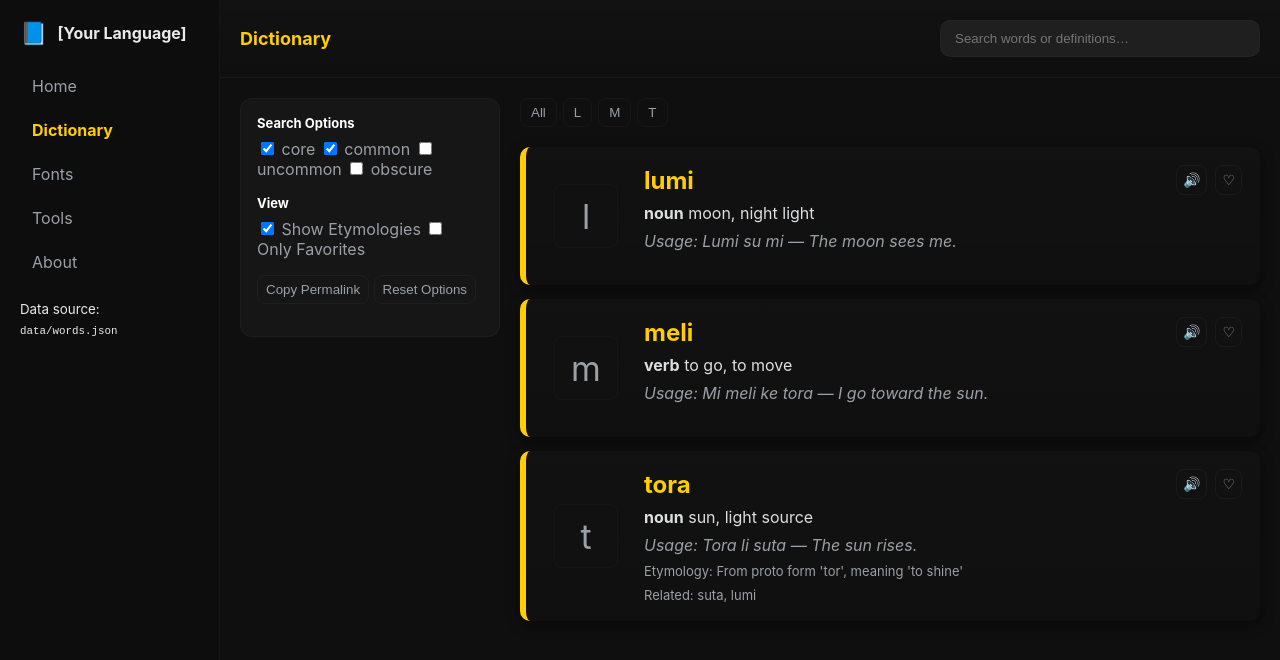
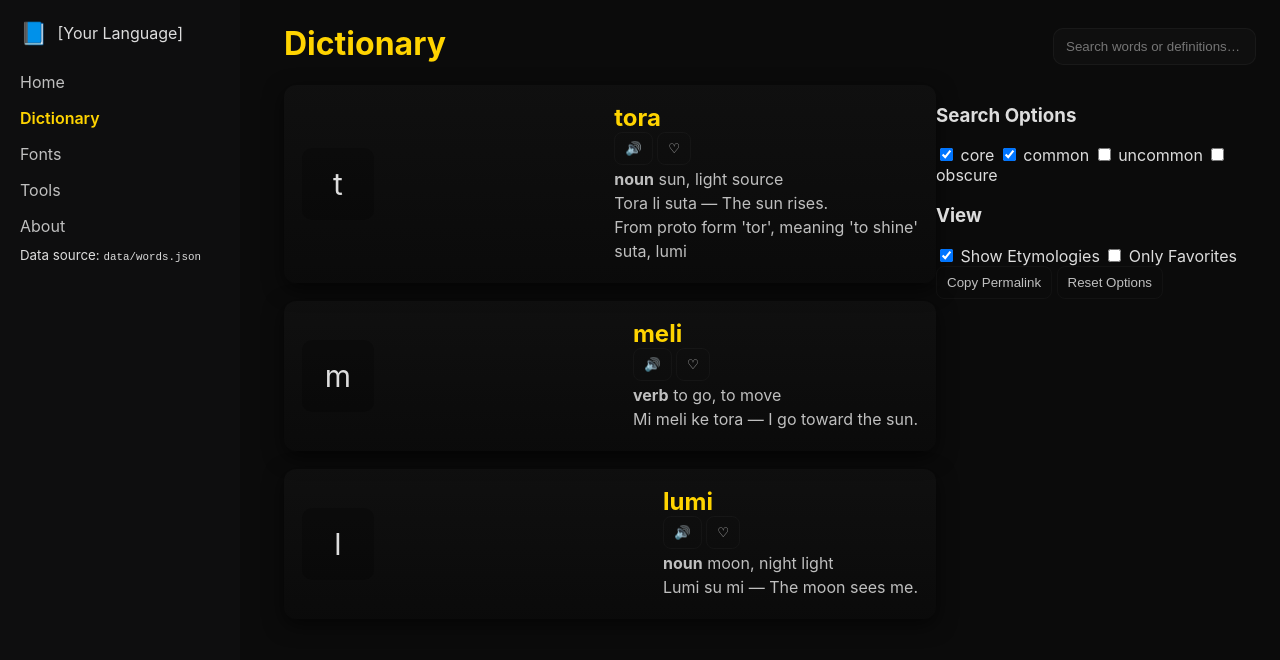
Before and after one commit to OrangishSkies/Language, a plain HTML site: page dictionary.html in a window 1280 px wide. Both pictures are taken after a click on the button "Reset Options". Drawn offline with Linux system fonts and the light colour scheme.

Commit message:
a lot of changes

```diff
--- a/script.js
+++ b/script.js
@@ -1,39 +1,53 @@
-/* script.js
- - Loads data/words.json
- - Renders cards with optional SVG icons from /icons/<icon>.svg
- - Filters: rarity checkboxes, showEty, onlyFavorites
- - Search and alphabet index
- - Favorites persisted in localStorage (by word)
-*/
+/* script.js - improved: DOM-ready init, robust data fetch, mobile-friendly tweaks */
 
-const DATA_URL = 'data/words.json';
-const ICON_FOLDER = 'icons/';
+const DATA_CANDIDATES = ['data/words.json', 'Data/words.json', './data/words.json', './Data/words.json'];
+
+async function fetchDataWithFallback() {
+  for (const path of DATA_CANDIDATES) {
+    try {
+      const res = await fetch(path + '?_=' + Date.now());
+      if (res.ok) {
+        return await res.json();
+      }
+    } catch(e){
+      // ignore and try next
+    }
+  }
+  throw new Error('Could not fetch any words.json (checked: ' + DATA_CANDIDATES.join(',') + ')');
+}
+
+function safeGet(id) { return document.getElementById(id) || null; }
+
+document.addEventListener('DOMContentLoaded', ()=>{
+  const wordContainer = safeGet('wordContainer');
+  const searchInput = safeGet('search');
+  const showEty = safeGet('showEty');
+  const onlyFav = safeGet('onlyFav');
+  const alphaIndex = safeGet('alphaIndex');
+  const copyPermalink = safeGet('copyPermalink');
+  const resetFilters = safeGet('resetFilters');
+  const template = safeGet('word-template');
+  const favKey = 'favWords';
+
+  // If this isn't the dictionary page, show a small data-source label if present and stop.
+  if (!template || !wordContainer) {
+    const ds = document.querySelector('[data-source]');
+    if (ds) {
+      ds.textContent = 'Data source: data/words.json';
+    }
+    return;
+  }
+
   let allWords = [];
   let visibleWords = [];
-let favorites = new Set(JSON.parse(localStorage.getItem('favWords') || '[]'));
+  let favorites = new Set(JSON.parse(localStorage.getItem(favKey) || '[]'));
 
-/* elements */
-const wordContainer = document.getElementById('wordContainer');
-const searchInput = document.getElementById('search');
-const rarityChecks = Array.from(document.querySelectorAll('.rarity'));
-const showEty = document.getElementById('showEty');
-const onlyFav = document.getElementById('onlyFav');
-const alphaIndex = document.getElementById('alphaIndex');
-const copyPermalink = document.getElementById('copyPermalink');
-const resetFilters = document.getElementById('resetFilters');
+  function saveFavs(){ localStorage.setItem(favKey, JSON.stringify([...favorites])); }
 
-/* template */
-const template = document.getElementById('word-template');
-
-/* load JSON */
   async function loadData(){
-  try{
-    const res = await fetch(DATA_URL + '?_=' + Date.now());
-    if(!res.ok) throw new Error('Data not found');
-    allWords = await res.json();
-    // normalize rarity default
-    allWords.forEach(w => { if(!w.rarity) w.rarity = 'core'; if(!w.word) w.word = ''; });
-    buildAlphaIndex();
+    try {
+      allWords = await fetchDataWithFallback();
+      if (!Array.isArray(allWords)) allWords = [];
       applyFilters();
     } catch(e){
       wordContainer.innerHTML = `<p style="text-align:center;color:#f66">Could not load dictionary data: ${e.message}</p>`;
@@ -41,165 +55,111 @@ async function loadData(){
     }
   }
 
-/* render utilities */
-function sanitizeText(s){
-  return s == null ? '' : s;
-}
+  function sanitizeText(s){ return s == null ? '' : s; }
 
   async function renderWord(w){
     const clone = template.content.cloneNode(true);
     const root = clone.querySelector('.word-card');
     const iconEl = clone.querySelector('[data-icon]');
     const wordEl = clone.querySelector('[data-word]');
+    const defEl = clone.querySelector('[data-definition]');
     const posEl = clone.querySelector('[data-pos]');
-  const defEl = clone.querySelector('[data-definition]');
     const usageEl = clone.querySelector('[data-usage]');
     const etyEl = clone.querySelector('[data-etymology]');
     const relatedEl = clone.querySelector('[data-related]');
     const favBtn = clone.querySelector('.fav');
-  const audioBtn = clone.querySelector('.audio');
 
-  wordEl.textContent = sanitizeText(w.word);
-  posEl.textContent = sanitizeText(w.pos || '');
-  defEl.textContent = sanitizeText(w.definition || '');
-  usageEl.textContent = w.usage ? `Usage: ${w.usage}` : '';
-  etyEl.textContent = w.etymology ? `Etymology: ${w.etymology}` : '';
-  relatedEl.textContent = w.related ? `Related: ${w.related.join(', ')}` : '';
+    if(wordEl) wordEl.textContent = sanitizeText(w.word);
+    if(defEl) defEl.textContent = sanitizeText(w.definition || w.meaning || '');
+    if(posEl) posEl.textContent = sanitizeText(w.pos || '');
+    if(usageEl) usageEl.textContent = sanitizeText(w.usage || '');
+    if(etyEl) {
+      if (w.etymology) { etyEl.textContent = w.etymology; etyEl.style.display='block'; }
+      else { etyEl.style.display='none'; }
+    }
+    if(relatedEl) {
+      if(Array.isArray(w.related) && w.related.length) {
+        relatedEl.innerHTML = w.related.map(r=>`<a href="#" class="related-link" data-rel="${r}">${r}</a>`).join(', ');
+      } else relatedEl.style.display='none';
+    }
 
-  // show/hide etymology immediately based on toggle
-  if(!showEty.checked) etyEl.style.display = 'none';
-
-  // favorite button state
-  if(favorites.has(w.word)) favBtn.classList.add('active');
-  favBtn.addEventListener('click', () => {
-    if(favorites.has(w.word)) { favorites.delete(w.word); favBtn.classList.remove('active'); }
-    else { favorites.add(w.word); favBtn.classList.add('active'); }
-    localStorage.setItem('favWords', JSON.stringify(Array.from(favorites)));
-    // if onlyFav filter enabled, reapply filter
-    if(onlyFav.checked) applyFilters();
-  });
-
-  // audio placeholder (you can integrate TTS or audio files)
-  audioBtn.addEventListener('click', () => {
-    // simple speak using Web Speech API if available
-    if('speechSynthesis' in window){
-      const ut = new SpeechSynthesisUtterance(w.word);
-      speechSynthesis.speak(ut);
-    } else alert('Audio not supported in this browser.');
-  });
-
-  // icon handling:
-  if(w.icon){
-    // two forms supported:
-    // 1) icon: "file.svg" — loads icons/file.svg from icons folder
-    // 2) icon: "svg:<svg...>" — inline raw SVG string (not recommended for git but supported)
-    // 3) icon: "char:α" — display a character glyph
-    if(w.icon.startsWith('svg:')){
+    // icon handling: 'svg:<svg...>', 'char:α', or filename under icons/
+    if(iconEl) {
+      iconEl.innerHTML = '';
+      if (w.icon) {
+        if (typeof w.icon === 'string' && w.icon.startsWith('svg:')) {
           iconEl.innerHTML = w.icon.slice(4);
-    } else if(w.icon.startsWith('char:')){
-      const ch = w.icon.slice(5);
-      iconEl.innerHTML = `<div class="glyph">${ch}</div>`;
+        } else if (typeof w.icon === 'string' && w.icon.startsWith('char:')) {
+          iconEl.innerHTML = `<div class="glyph">${w.icon.slice(5)}</div>`;
+        } else if (typeof w.icon === 'string') {
+          const p = 'icons/' + w.icon;
+          fetch(p).then(r=> r.ok ? r.text() : '').then(t=>{
+            if(t) iconEl.innerHTML = t;
+            else iconEl.textContent = (w.word && w.word[0]) || '?';
+          }).catch(()=> iconEl.textContent = (w.word && w.word[0]) || '?');
         } else {
-      // try fetch the svg file
-      const path = ICON_FOLDER + w.icon;
-      try {
-        const resp = await fetch(path);
-        if(resp.ok){
-          const svgText = await resp.text();
-          iconEl.innerHTML = svgText;
-        } else {
-          iconEl.textContent = '?';
-        }
-      } catch(e){
-        iconEl.textContent = '?';
-      }
+          iconEl.textContent = (w.word && w.word[0]) || '?';
         }
       } else {
-    iconEl.textContent = w.word[0] || '?';
-  }
-
-  wordContainer.appendChild(clone);
-}
-
-/* render list */
-async function renderList(words){
-  wordContainer.innerHTML = '';
-  if(words.length === 0){
-    wordContainer.innerHTML = `<p style="text-align:center;color:var(--muted)">No words found.</p>`;
-    return;
-  }
-  // render in sequence (preserves order)
-  for(const w of words){
-    await renderWord(w);
+        iconEl.textContent = (w.word && w.word[0]) || '?';
       }
     }
 
-/* filters */
-function getRarityFilter(){
-  return rarityChecks.filter(c=>c.checked).map(c=>c.value);
-}
-
-function applyFilters(){
-  const q = (searchInput.value || '').trim().toLowerCase();
-  const allowedRarity = getRarityFilter();
-  visibleWords = allWords.filter(w=>{
-    if(onlyFav.checked && !favorites.has(w.word)) return false;
-    if(!allowedRarity.includes(w.rarity || 'core')) return false;
-    if(!q) return true;
-    const inWord = (w.word || '').toLowerCase().includes(q);
-    const inDef = (w.definition || '').toLowerCase().includes(q);
-    const inUsage = (w.usage || '').toLowerCase().includes(q);
-    return inWord || inDef || inUsage;
-  });
-  // alphabetical sorting by word
-  visibleWords.sort((a,b)=> (a.word||'').localeCompare(b.word||''));
-  renderList(visibleWords);
-}
-
-/* alpha index */
-function buildAlphaIndex(){
-  const letters = new Set();
-  allWords.forEach(w => {
-    const ch = (w.word || '').slice(0,1).toUpperCase();
-    if(ch) letters.add(ch);
-  });
-  const arr = Array.from(letters).sort();
-  alphaIndex.innerHTML = '';
-  const allBtn = document.createElement('button'); allBtn.textContent='All'; alphaIndex.appendChild(allBtn);
-  allBtn.addEventListener('click', ()=> { Array.from(alphaIndex.children).forEach(b=>b.classList.remove('active')); allBtn.classList.add('active'); searchInput.value = ''; applyFilters(); });
-
-  arr.forEach(l=>{
-    const b = document.createElement('button');
-    b.textContent = l;
-    b.addEventListener('click', ()=>{
-      Array.from(alphaIndex.children).forEach(x=>x.classList.remove('active'));
-      b.classList.add('active');
-      searchInput.value = l;
-      applyFilters();
-    });
-    alphaIndex.appendChild(b);
+    if(favBtn) {
+      favBtn.textContent = favorites.has(w.word) ? '♥' : '♡';
+      favBtn.addEventListener('click', ()=>{
+        if(favorites.has(w.word)) favorites.delete(w.word); else favorites.add(w.word);
+        saveFavs();
+        favBtn.textContent = favorites.has(w.word) ? '♥' : '♡';
       });
     }
 
-/* events */
-searchInput.addEventListener('input', () => applyFilters());
-rarityChecks.forEach(c=> c.addEventListener('change', applyFilters));
-showEty.addEventListener('change', ()=> {
-  // toggle all etymology nodes
-  document.querySelectorAll('[data-etymology]').forEach(el => el.style.display = showEty.checked ? '' : 'none');
+    return clone;
+  }
+
+  function clearList(){ wordContainer.innerHTML = ''; }
+
+  async function applyFilters(){
+    clearList();
+    let q = searchInput ? (searchInput.value||'').toLowerCase() : '';
+    const rarityChecks = Array.from(document.querySelectorAll('.rarity:checked')).map(n=>n.value);
+    const showOnlyFav = onlyFav && onlyFav.checked;
+    visibleWords = allWords.filter(w => {
+      if (showOnlyFav && !favorites.has(w.word)) return false;
+      if (rarityChecks.length && w.tags && Array.isArray(w.tags)) {
+        if (!w.tags.some(t=> rarityChecks.includes(t))) return false;
+      }
+      if (q) {
+        const hay = ((w.word||'') + ' ' + (w.definition||w.meaning||'') + ' ' + (w.usage||'') ).toLowerCase();
+        if (!hay.includes(q)) return false;
+      }
+      return true;
     });
-onlyFav.addEventListener('change', applyFilters);
-copyPermalink.addEventListener('click', ()=>{
-  navigator.clipboard?.writeText(location.href).then(()=> alert('Permalink copied to clipboard'));
+    for (const w of visibleWords) {
+      const frag = await renderWord(w);
+      wordContainer.appendChild(frag);
+    }
+    document.querySelectorAll('.related-link').forEach(a=>{
+      a.addEventListener('click', (ev)=>{
+        ev.preventDefault();
+        const target = ev.currentTarget.getAttribute('data-rel');
+        const card = Array.from(document.querySelectorAll('[data-word]')).find(n=> n.textContent === target);
+        if (card) card.scrollIntoView({behavior:'smooth', block:'center'});
       });
-resetFilters.addEventListener('click', ()=>{
-  // reset checks
-  rarityChecks.forEach(c=> c.checked = ['core','common'].includes(c.value));
-  showEty.checked = true;
-  onlyFav.checked = false;
-  searchInput.value = '';
+    });
+  }
+
+  if (searchInput) searchInput.addEventListener('input', ()=> applyFilters());
+  if (showEty) showEty.addEventListener('change', ()=> applyFilters());
+  if (onlyFav) onlyFav.addEventListener('change', ()=> applyFilters());
+  if (copyPermalink) copyPermalink.addEventListener('click', ()=> navigator.clipboard?.writeText(location.href).then(()=> alert('Permalink copied')));
+  if (resetFilters) resetFilters.addEventListener('click', ()=> {
+    document.querySelectorAll('.rarity').forEach(c=> c.checked = ['core','common'].includes(c.value));
+    if (searchInput) searchInput.value = '';
+    if (showEty) showEty.checked = true;
+    if (onlyFav) onlyFav.checked = false;
     applyFilters();
   });
 
-/* init */
   loadData();
+}); // DOMContentLoaded end
--- a/style.css
+++ b/style.css
@@ -1,126 +1,63 @@
+/* style.css - responsive, mobile bottom-tab, touch-friendly UI */
+
+/* Base styling */
 :root{
-  --bg:#0f0f10;
-  --panel:#161617;
-  --muted:#9aa0a6;
-  --accent:#ffcd00;
-  --card:#151515;
-  --glass: rgba(255,255,255,0.02);
-  --max-width:1100px;
-  --radius:12px;
-  --sidebar-w:220px;
+  --bg: #0b0b0b;
+  --panel: #0e0e0f;
+  --muted: #bfbfbf;
+  --accent: #ffd400;
+  --card: rgba(255,255,255,0.02);
+}
+*{box-sizing:border-box}
+html,body{height:100%}
+body.app { font-family: Inter, system-ui, -apple-system, "Segoe UI", Roboto, "Helvetica Neue", Arial; margin:0; padding:0; background:var(--bg); color:#ddd; }
+
+/* Sidebar */
+.sidebar { width:240px; position:fixed; top:0; left:0; bottom:0; background:var(--panel); padding:20px; box-sizing:border-box; overflow:auto; }
+.brand { display:flex; align-items:center; gap:10px; margin-bottom:18px; }
+.brand .logo { font-size:22px; }
+.nav-link { display:block; padding:8px 0; color:var(--muted); text-decoration:none; }
+.nav-link.active, .nav-link:hover { color:var(--accent); font-weight:600; }
+
+/* Main content */
+.main { margin-left:260px; padding:24px; min-height:100vh; box-sizing:border-box; }
+.topbar { display:flex; align-items:center; justify-content:space-between; gap:12px; margin-bottom:16px; }
+.search { max-width:480px; padding:10px 12px; border-radius:10px; border:1px solid rgba(255,255,255,0.04); background:rgba(255,255,255,0.02); color:inherit; }
+
+/* Panels & right-panel */
+.right-panel { width:320px; position:relative; float:right; }
+
+/* Cards */
+.word-list { display:flex; flex-direction:column; gap:18px; }
+.word-card { background: linear-gradient(180deg, var(--card), rgba(0,0,0,0.05)); padding:18px; border-radius:12px; display:flex; align-items:center; justify-content:space-between; box-shadow: 0 6px 20px rgba(0,0,0,0.6); }
+.word-card .meta { flex:1; padding-left:18px; }
+.word-card [data-icon] { width:72px; height:72px; min-width:72px; min-height:72px; display:flex; align-items:center; justify-content:center; border-radius:10px; background:rgba(0,0,0,0.25); color:#ddd; font-size:30px; }
+.word-card h2 { margin:0; color:var(--accent); font-size:24px; }
+.word-card p { margin:4px 0; color:var(--muted); }
+
+/* Buttons */
+.btn, .fav { padding:8px 10px; border-radius:8px; cursor:pointer; user-select:none; -webkit-tap-highlight-color: transparent; background:transparent; border:1px solid rgba(255,255,255,0.03); color:var(--muted); }
+
+/* Bottom tabs (mobile) */
+.bottom-tabs { display:none; }
+
+/* Small screens: collapse sidebar to topbar, show bottom tabs */
+@media (max-width:900px) {
+  .sidebar { position:fixed; left:0; top:0; bottom:auto; width:100%; height:56px; display:flex; align-items:center; padding:8px 12px; z-index:50; }
+  .sidebar nav{ display:none; } /* hide full nav on small screens */
+  .main { margin-left:0; margin-top:56px; padding:12px; }
+  .word-card { flex-direction:row; gap:12px; padding:14px; }
+  .word-card [data-icon] { width:46px; height:46px; min-width:46px; min-height:46px; font-size:20px; }
+  .right-panel { display:none; }
+  .bottom-tabs { position:fixed; left:0; right:0; bottom:0; height:56px; background:linear-gradient(180deg,#0d0d0d,#090909); display:flex; align-items:center; justify-content:space-around; border-top:1px solid rgba(255,255,255,0.04); z-index:60; display:flex; }
+  .bottom-tabs a { color:#bdbdbd; text-decoration:none; font-size:13px; display:flex; flex-direction:column; align-items:center; gap:4px; }
+  .bottom-tabs a.active { color: var(--accent); }
+  body { padding-bottom:56px; }
+  .search { width:100%; font-size:15px; }
 }
 
-*{box-sizing:border-box}
-body.app{
-  font-family:Inter, system-ui, -apple-system, "Segoe UI", Roboto, "Helvetica Neue", Arial;
-  margin:0;
-  background:var(--bg);
-  color:#eaeaea;
-  display:flex;
-  min-height:100vh;
-}
-
-/* SIDEBAR */
-.sidebar{
-  width:var(--sidebar-w);
-  background:#0d0d0e;
-  padding:20px;
-  display:flex;
-  flex-direction:column;
-  gap:12px;
-  border-right:1px solid rgba(255,255,255,0.03);
-}
-.brand{display:flex;align-items:center;gap:10px;margin-bottom:8px}
-.brand .logo{font-size:22px}
-.brand .title{font-weight:700}
-.nav-link{
-  display:block;
-  padding:10px 12px;
-  color:var(--muted);
-  text-decoration:none;
-  border-radius:8px;
-  margin-bottom:4px;
-}
-.nav-link:hover{background:rgba(255,255,255,0.02); color:#fff}
-.nav-link.active{color:var(--accent); font-weight:700}
-
-/* MAIN */
-.main{flex:1;display:flex;flex-direction:column;min-height:100vh}
-.topbar{
-  display:flex;
-  justify-content:space-between;
-  align-items:center;
-  padding:20px;
-  border-bottom:1px solid rgba(255,255,255,0.03);
-  background:linear-gradient(180deg, rgba(255,255,255,0.01), transparent);
-}
-.topbar h1{margin:0;font-size:18px;color:var(--accent)}
-.search{padding:10px 14px;border-radius:10px;background:#1f1f1f;border:1px solid rgba(255,255,255,0.02); color:#fff; width:320px}
-
-/* CONTENT AREA */
-.content{display:flex;gap:20px;padding:20px;align-items:flex-start}
-.right-panel{
-  width:260px;
-  background:var(--panel);
-  border-radius:var(--radius);
-  padding:16px;
-  border:1px solid rgba(255,255,255,0.03);
-  color:var(--muted);
-}
-.panel-section{margin-bottom:16px}
-.panel-section h3{margin:0 0 8px 0;color:#fff;font-size:13px}
-
-/* DICTIONARY AREA */
-.dictionary-area{flex:1; display:flex; flex-direction:column; gap:12px;}
-.alpha-index{
-  display:flex;
-  gap:6px;
-  flex-wrap:wrap;
-  margin-bottom:8px;
-}
-.alpha-index button{
-  background:transparent;border:1px solid rgba(255,255,255,0.03);
-  color:var(--muted); padding:6px 10px; border-radius:8px; cursor:pointer;
-}
-.alpha-index button.active{background:var(--accent); color:#111; font-weight:700}
-
-/* WORD LIST */
-.word-list{display:flex;flex-direction:column; gap:14px; max-width:var(--max-width); margin:0 auto; width:100%}
-
-.word-card{
-  display:flex;
-  gap:16px;
-  background:linear-gradient(180deg, rgba(255,255,255,0.01), rgba(255,255,255,0.005));
-  padding:18px;
-  border-radius:10px;
-  border-left:6px solid var(--accent);
-  box-shadow: 0 4px 14px rgba(0,0,0,0.45);
-}
-
-.card-left{width:84px; display:flex; align-items:center; justify-content:center}
-.card-icon{
-  width:64px;height:64px;border-radius:8px;background:#111;border:1px solid rgba(255,255,255,0.02);
-  display:flex;align-items:center;justify-content:center;font-size:34px;color:var(--muted)
-}
-
-.card-body{flex:1; display:flex; flex-direction:column; gap:8px}
-.card-head{display:flex; justify-content:space-between; align-items:center; gap:12px}
-.card-head h2{margin:0;color:var(--accent)}
-.card-actions{display:flex; gap:8px}
-.btn{background:transparent;border:1px solid rgba(255,255,255,0.04); padding:6px 8px; border-radius:8px; color:var(--muted); cursor:pointer}
-.btn.small{padding:6px; font-size:14px}
-.btn.small.fav.active{color:var(--accent); border-color: rgba(255,205,0,0.2)}
-
-.definition{margin:0;color:#dddedf}
-.usage{margin:0;color:var(--muted);font-style:italic}
-.etymology{margin:0;color:var(--muted);font-size:13px}
-.related{margin:0;color:var(--muted);font-size:13px}
-
-/* TEMPLATE DEBUG */
-.template-hide{display:none}
-@media (max-width:900px){
-  .sidebar{display:none}
-  .right-panel{display:none}
-  .search{width:100%}
-  .word-card{flex-direction:column}
-}
+/* Small polish */
+h1,h2 { color:var(--accent); margin:0 0 6px 0; font-weight:700; }
+p { margin:6px 0; color:#cfcfcf; }
+a { color:inherit; text-decoration:none; }
+.hidden { display:none !important; }
```
Also changed, not shown: about.html (added, +46 -0 lines), fonts.html (added, +47 -0 lines), tools.html (added, +46 -0 lines). Lines whose indentation alone changed are shown as unchanged.
